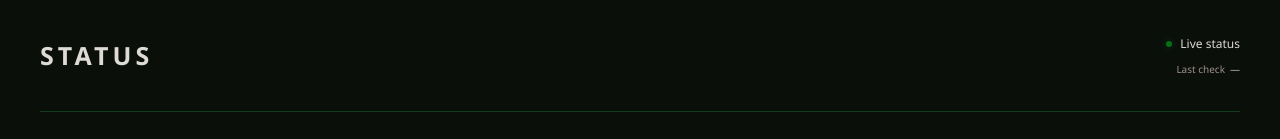
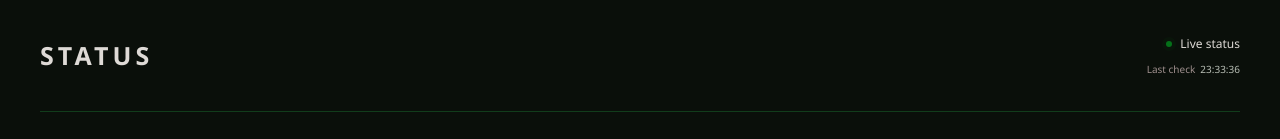
Before and after one commit to nah92302c-png/nexus-status, a Next.js app: page / in a window 1280 px wide. Shown: the top 139 px of the page. Built offline with nearby package versions, Linux system fonts and the light colour scheme; no server answers; the database is empty.

Commit message:
Dashboard: show initial last check time from services data

```diff
--- a/src/components/dashboard/dashboard.tsx
+++ b/src/components/dashboard/dashboard.tsx
@@ -23,6 +23,17 @@ async function fetchVisibleServices(): Promise<Service[]> {
   return parsed.data.data;
 }
 
+function getInitialLastSuccess(services: Service[]): number {
+  let newest: number | null = null;
+  for (const service of services) {
+    if (service.updated_at) {
+      const t = new Date(service.updated_at).getTime();
+      if (newest === null || t > newest) newest = t;
+    }
+  }
+  return newest ?? Date.now();
+}
+
 export function Dashboard({ initialServices, demo, pollIntervalMs }: DashboardProps) {
   const [services, setServices] = useState<Service[]>(initialServices);
   const [filter, setFilter] = useState<DashboardFilter>({
@@ -32,7 +43,7 @@ export function Dashboard({ initialServices, demo, pollIntervalMs }: DashboardPr
   const [liveError, setLiveError] = useState<string | null>(null);
   const [isChecking, setIsChecking] = useState(false);
   const [failures, setFailures] = useState(0);
-  const [lastSuccess, setLastSuccess] = useState<number | null>(null);
+  const [lastSuccess, setLastSuccess] = useState<number>(() => getInitialLastSuccess(initialServices));
   const liveTimer = useRef<number | null>(null);
   const countdownTimer = useRef<number | null>(null);
 
@@ -113,7 +124,7 @@ export function Dashboard({ initialServices, demo, pollIntervalMs }: DashboardPr
           <div className="check-info">
             Last check
             <time id="last-checked">
-              {lastSuccess ? new Date(lastSuccess).toLocaleTimeString("en", { hour: "2-digit", minute: "2-digit", second: "2-digit", hour12: false }) : "—"}
+              {new Date(lastSuccess).toLocaleTimeString("en", { hour: "2-digit", minute: "2-digit", second: "2-digit", hour12: false })}
             </time>
           </div>
         </div>
```
